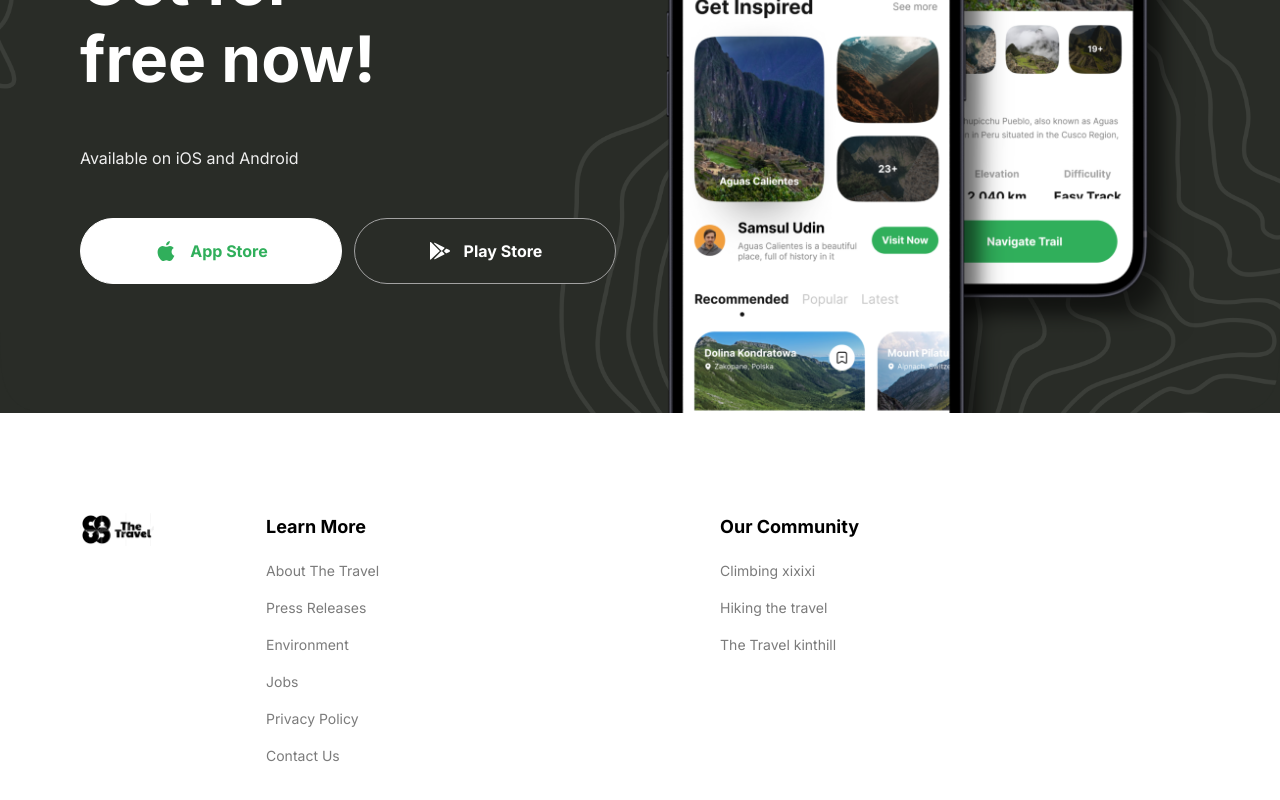
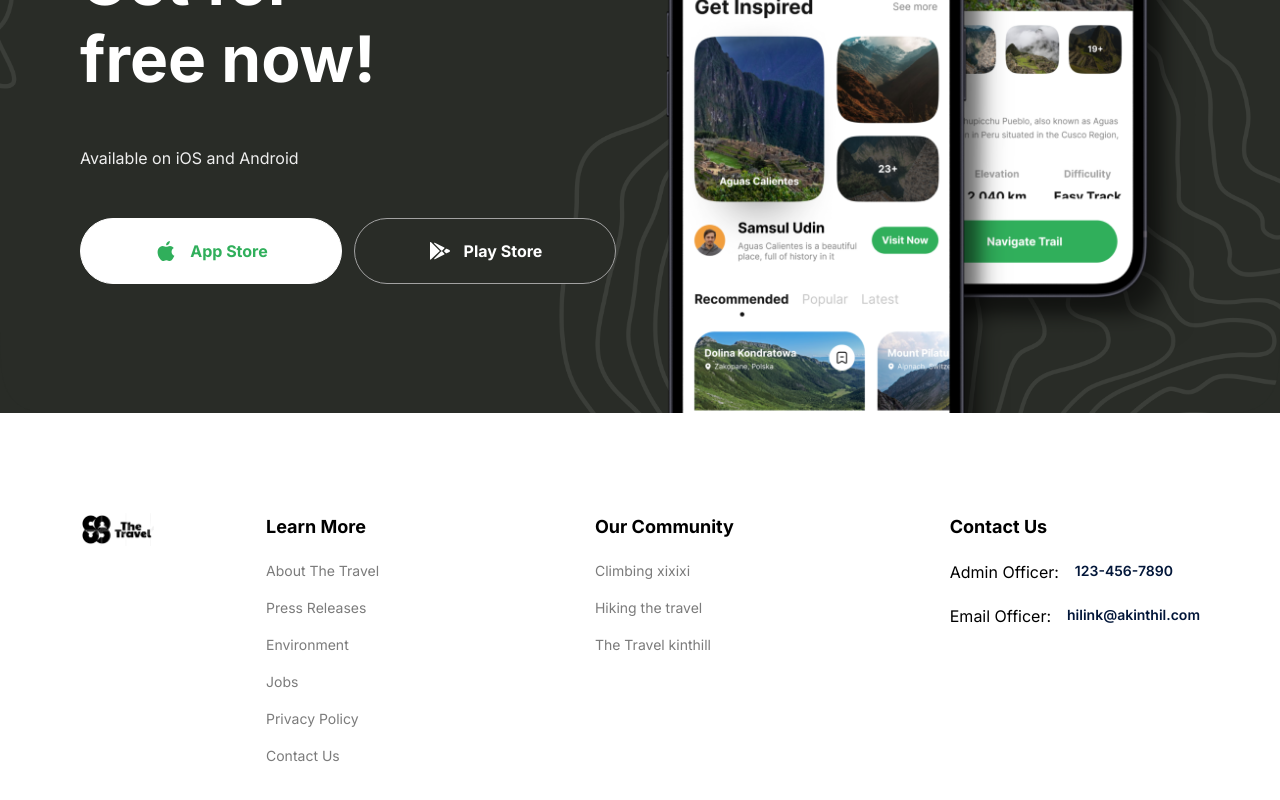
Before and after one commit to SebastianSloma/travel_next, a Next.js app: page / in a window 1280 px wide. Shown: the part 3999-4799 px from the top of the page. Built offline with nearby package versions, Linux system fonts and the light colour scheme.

Commit message:
added contact links map

```diff
--- a/components/Footer.tsx
+++ b/components/Footer.tsx
@@ -23,7 +23,22 @@ const Footer = () => {
 								</ul>
 								</FooterColumn>
 						))}
-						<div>
+						<div className='flex flex-col gap-5'>
+							<FooterColumn title={FOOTER_CONTACT_INFO.title}>
+								{FOOTER_CONTACT_INFO.links.map((link)=>(
+									<Link href='/'
+									key={link.label}
+									className='flex gap-4 md:flex-col lg:flex-row'
+									>
+										<p className='whitespace-nowrap'>
+											{link.label}:
+										</p>
+										<p className='medium-14 whitespace-nowrap text-blue-70'>
+											{link.value}
+										</p>
+									</Link>
+								))}
+							</FooterColumn>
 
 						</div>
 					</div>
```
